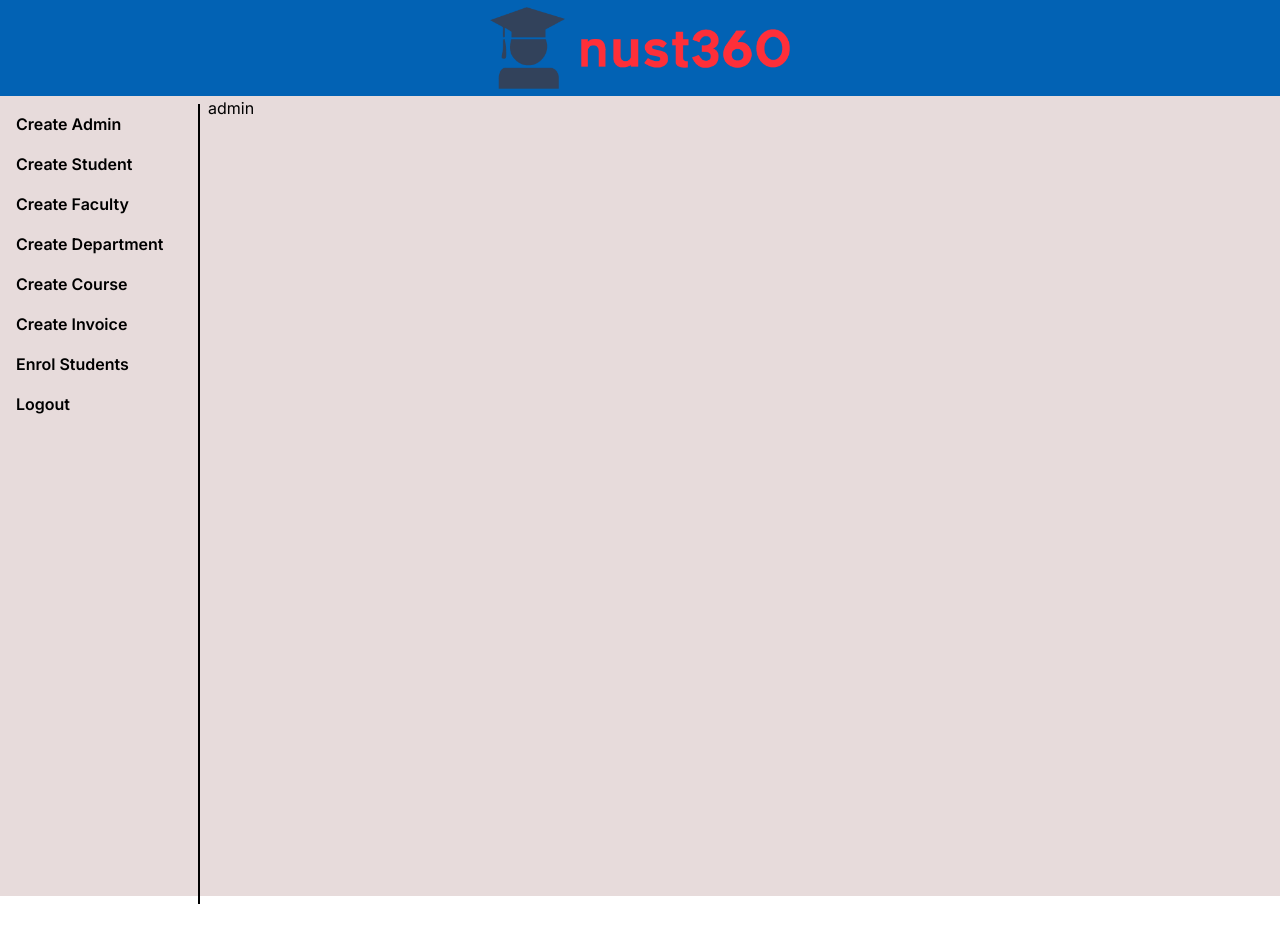
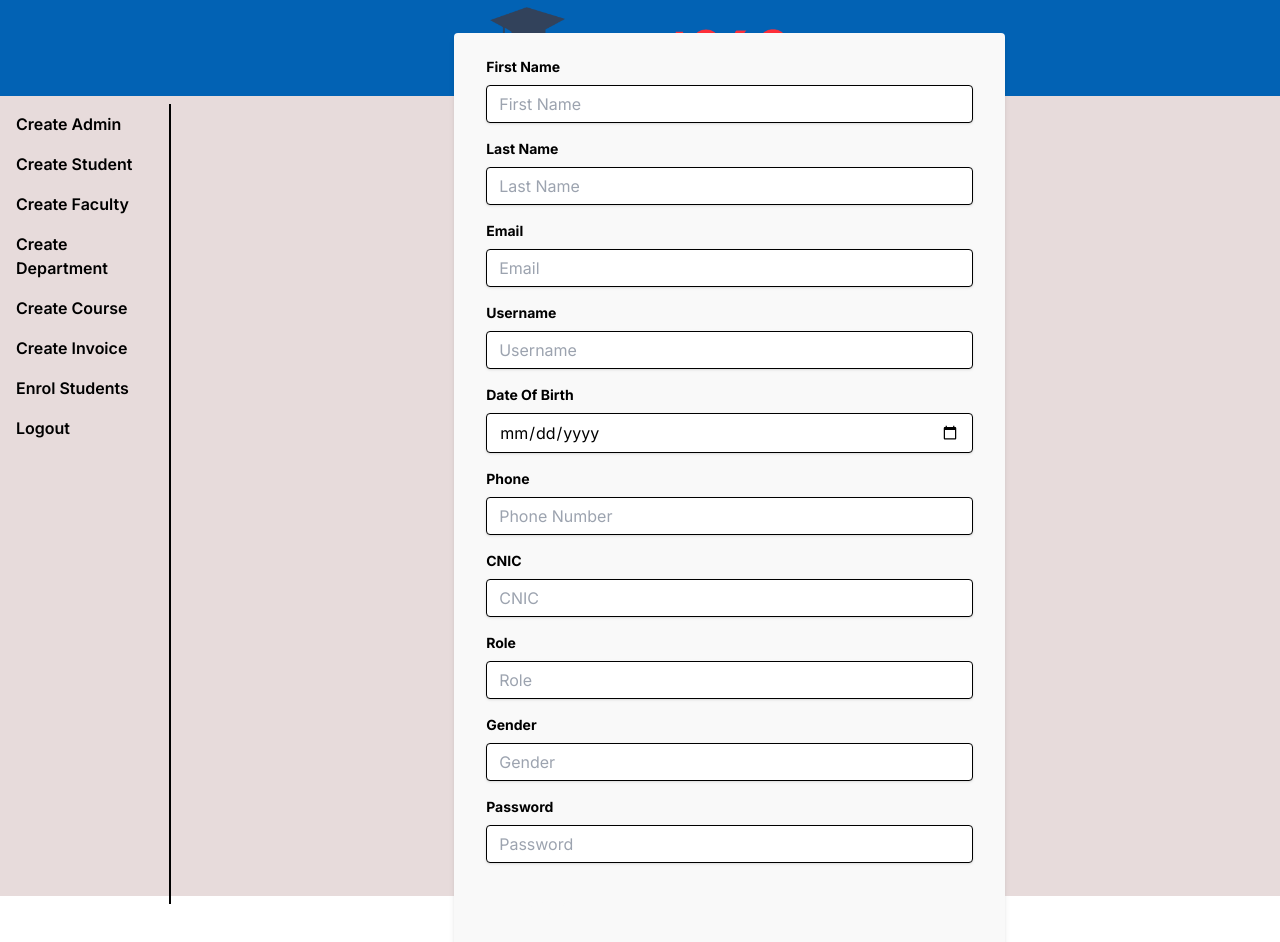
Before and after one commit to saady789/NUST360, a Next.js app: page /admin in a window 1280 px wide. Both pictures are taken after a click on the element "Create Admin". Shown: the top 942 px of the page. Before the commit the page ends 904 px from the top, so only its background shows below. Built offline with nearby package versions, Linux system fonts and the light colour scheme.

Commit message:
admin-panel2

```diff
--- a/app/admin/Sidebar.tsx
+++ b/app/admin/Sidebar.tsx
@@ -43,7 +43,7 @@ const Sidebar = () => {
         <div className='p-2 rounded-lg cursor-pointer hover:brightness-125 hover:bg-lightblue w-full font-semibold' onClick={createCourse}>Create Course</div>
         <div className='p-2 rounded-lg cursor-pointer hover:brightness-125 hover:bg-lightblue w-full font-semibold' onClick={createInvoice}>Create Invoice</div>
         <div className='p-2 rounded-lg cursor-pointer hover:brightness-125 hover:bg-lightblue w-full font-semibold' onClick={enrolStudent}>Enrol Students</div>
-        <div className='p-2 rounded-lg cursor-pointer hover:brightness-125 hover:bg-lightblue w-full font-semibold' onClick={enrolStudent}>Logout</div>
+        <div className='p-2 rounded-lg cursor-pointer hover:brightness-125 hover:bg-lightblue w-full font-semibold' onClick={handleLogout}>Logout</div>
 
 
 
--- a/app/admin/admin.tsx
+++ b/app/admin/admin.tsx
@@ -1,8 +1,168 @@
 import React from 'react'
+import { useForm } from "react-hook-form";
 
 const admin = () => {
+  const {
+    register,
+    handleSubmit,
+
+  } = useForm();
+
+
+  const onSubmit = async () => {
+
+  }
+
   return (
-    <div>admin</div>
+    <div className="m-auto w-full h-screen">
+      <div className="flex justify-center items-center h-full w-full ">
+        <form className="bg-white shadow-md rounded px-8 pt-6 pb-8 w-2/4" onSubmit={handleSubmit(onSubmit)}>
+          <div className="mb-4">
+            <label className="block text-gray-700 text-sm font-bold mb-2" htmlFor="usernam">
+              First Name
+            </label>
+            <input
+              className="shadow appearance-none border rounded w-full py-2 px-3 text-gray-700 leading-tight focus:outline-none focus:shadow-outline"
+              id="usernam"
+              type="text"
+              placeholder="First Name"
+              {...register("fname", { required: true, minLength: 3 })}
+            />
+          </div>
+
+          <div className="mb-4">
+            <label className="block text-gray-700 text-sm font-bold mb-2" htmlFor="usernamee">
+              Last Name
+            </label>
+            <input
+              className="shadow appearance-none border rounded w-full py-2 px-3 text-gray-700 leading-tight focus:outline-none focus:shadow-outline"
+              id="usernamee"
+              type="text"
+              placeholder="Last Name"
+              {...register("lname", { required: true, minLength: 3 })}
+            />
+          </div>
+
+          <div className="mb-4">
+            <label className="block text-gray-700 text-sm font-bold mb-2" htmlFor="email">
+              Email
+            </label>
+            <input
+              className="shadow appearance-none border rounded w-full py-2 px-3 text-gray-700 leading-tight focus:outline-none focus:shadow-outline"
+              id="email"
+              type="email"
+              placeholder="Email"
+              {...register("email", { required: true, pattern: /^[A-Z0-9._%+-]+@[A-Z0-9.-]+\.[A-Z]{2,}$/i, minLength: 3 })}
+            />
+          </div>
+
+          <div className="mb-4">
+            <label className="block text-gray-700 text-sm font-bold mb-2" htmlFor="usernameee">
+              Username
+            </label>
+            <input
+              className="shadow appearance-none border rounded w-full py-2 px-3 text-gray-700 leading-tight focus:outline-none focus:shadow-outline"
+              id="usernameee"
+              type="text"
+              placeholder="Username"
+              {...register("username", { required: true, minLength: 3 })}
+            />
+          </div>
+
+          <div className="mb-4">
+            <label className="block text-gray-700 text-sm font-bold mb-2" htmlFor="dob">
+              Date Of Birth
+            </label>
+            <input
+              className="shadow appearance-none border rounded w-full py-2 px-3 text-gray-700 leading-tight focus:outline-none focus:shadow-outline"
+              id="dob"
+              type="date"
+              placeholder="DoB"
+              {...register("dob", { required: true })}
+            />
+          </div>
+
+          <div className="mb-4">
+            <label className="block text-gray-700 text-sm font-bold mb-2" htmlFor="phone">
+              Phone
+            </label>
+            <input
+              className="shadow appearance-none border rounded w-full py-2 px-3 text-gray-700 leading-tight focus:outline-none focus:shadow-outline"
+              id="phone"
+              type="text"
+              placeholder="Phone Number"
+              {...register("phone", { required: true, minLength: 3 })}
+            />
+          </div>
+
+          <div className="mb-4">
+            <label className="block text-gray-700 text-sm font-bold mb-2" htmlFor="cnic">
+              CNIC
+            </label>
+            <input
+              className="shadow appearance-none border rounded w-full py-2 px-3 text-gray-700 leading-tight focus:outline-none focus:shadow-outline"
+              id="cnic"
+              type="text"
+              placeholder="CNIC"
+              {...register("cnic", { required: true, minLength: 3 })}
+            />
+          </div>
+
+
+
+          <div className="mb-4">
+            <label className="block text-gray-700 text-sm font-bold mb-2" htmlFor="role">
+              Role
+            </label>
+            <input
+              className="shadow appearance-none border rounded w-full py-2 px-3 text-gray-700 leading-tight focus:outline-none focus:shadow-outline"
+              id="role"
+              type="text"
+              placeholder="Role"
+              {...register("role", { required: true, minLength: 3 })}
+            />
+          </div>
+
+
+          <div className="mb-4">
+            <label className="block text-gray-700 text-sm font-bold mb-2" htmlFor="gender">
+              Gender
+            </label>
+            <input
+              className="shadow appearance-none border rounded w-full py-2 px-3 text-gray-700 leading-tight focus:outline-none focus:shadow-outline"
+              id="gender"
+              type="text"
+              placeholder="Gender"
+              {...register("gender", { required: true, minLength: 3 })}
+            />
+          </div>
+
+
+          <div className="mb-6">
+            <label className="block text-gray-700 text-sm font-bold mb-2" htmlFor="password">
+              Password
+            </label>
+            <input
+              className="shadow appearance-none border rounded w-full py-2 px-3 text-gray-700 leading-tight focus:outline-none focus:shadow-outline"
+              id="password"
+              type="password"
+              placeholder="Password"
+              {...register("password", { required: true, minLength: 3 })}
+            />
+          </div>
+
+          <div className="flex items-center justify-between">
+            <input
+              className="cursor-pointer bg-blue-500 hover:bg-blue-700 text-white font-bold py-2 px-4 rounded focus:outline-none focus:shadow-outline"
+              type="submit"
+              value="Create Admin" // Use `value` instead of children
+            />
+          </div>
+
+
+        </form>
+      </div>
+    </div>
   )
 }
 
--- a/app/admin/page.tsx
+++ b/app/admin/page.tsx
@@ -19,7 +19,7 @@ const page = () => {
       <Navbar />
       <div className='flex h-screen w-screen'>
         <div className='w-52'><Sidebar/></div>
-        <div className='w-3/4'>
+        <div className='w-full'>
           {currentPage=="a_createStudent" && <Student />
           }
           {currentPage=="a_createFaculty" &&
--- a/package.json
+++ b/package.json
@@ -14,6 +14,7 @@
     "next": "14.0.3",
     "react": "^18",
     "react-dom": "^18",
+    "react-hook-form": "^7.49.2",
     "react-redux": "^8.1.3",
     "react-toastify": "^9.1.3",
     "redux": "^4.2.1"
```
Also changed, not shown: 1 other file (tests, documents, lock files or other folders).
